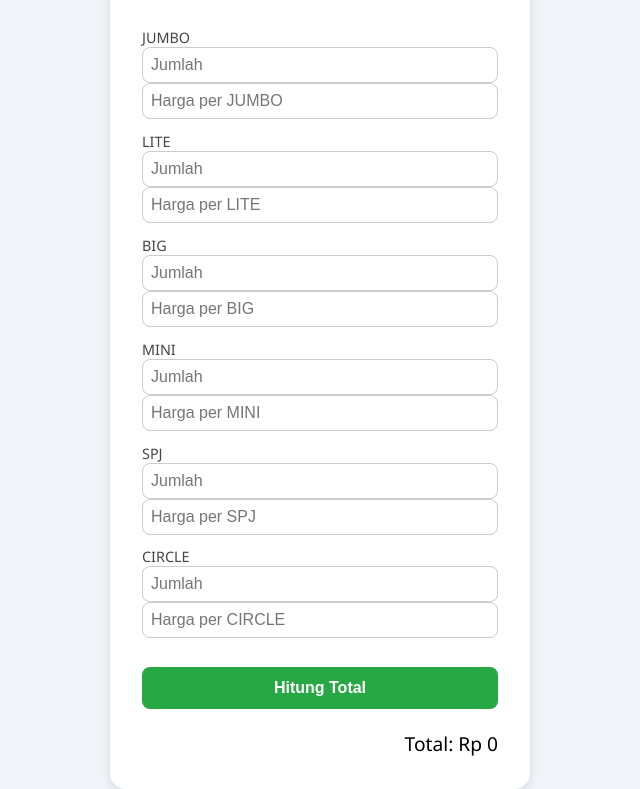
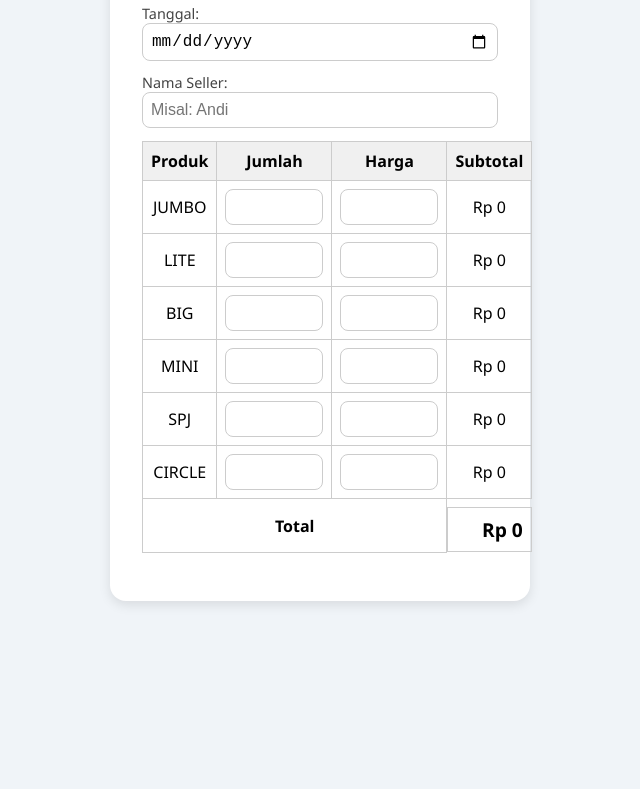
Before and after one commit to heruahmad1/rekapan-store, a plain HTML site: page index.html in a window 1280 px wide. Shown: the part 158-947 px from the top of the page, without its empty margins (320-960 px from the left). After the commit the page ends 800 px from the top, so only its background shows below. Drawn offline with Linux system fonts and the light colour scheme.

Commit message:
Update index.html

```diff
--- a/index.html
+++ b/index.html
@@ -3,78 +3,118 @@
 <head>
   <meta charset="UTF-8">
   <meta name="viewport" content="width=device-width, initial-scale=1.0">
-  <title>Kalkulator Penjualan</title>
+  <title>Rekapan Penjualan Sederhana</title>
   <link rel="stylesheet" href="style.css">
+  <style>
+    table {
+      width: 100%;
+      border-collapse: collapse;
+      margin-bottom: 1em;
+    }
+    th, td {
+      border: 1px solid #ccc;
+      padding: 8px;
+      text-align: center;
+    }
+    th {
+      background-color: #f0f0f0;
+    }
+    input[type="number"] {
+      width: 80px;
+    }
+    .total-row td {
+      font-weight: bold;
+    }
+  </style>
 </head>
 <body>
   <div class="container">
     <h1>Rekapan Penjualan</h1>
     <form id="sales-form">
       <label>
-        Tanggal
+        Tanggal:
         <input type="date" id="tanggal">
       </label>
       <label>
-        Nama Seller
+        Nama Seller:
         <input type="text" id="seller" placeholder="Misal: Andi">
       </label>
 
-      <h3>Input Jumlah & Harga</h3>
-
-      <label>
-        JUMBO
-        <input type="number" id="jumbo" placeholder="Jumlah">
-        <input type="number" id="harga-jumbo" placeholder="Harga per JUMBO">
-      </label>
-
-      <label>
-        LITE
-        <input type="number" id="lite" placeholder="Jumlah">
-        <input type="number" id="harga-lite" placeholder="Harga per LITE">
-      </label>
-
-      <label>
-        BIG
-        <input type="number" id="big" placeholder="Jumlah">
-        <input type="number" id="harga-big" placeholder="Harga per BIG">
-      </label>
-
-      <label>
-        MINI
-        <input type="number" id="mini" placeholder="Jumlah">
-        <input type="number" id="harga-mini" placeholder="Harga per MINI">
-      </label>
-
-      <label>
-        SPJ
-        <input type="number" id="spj" placeholder="Jumlah">
-        <input type="number" id="harga-spj" placeholder="Harga per SPJ">
-      </label>
-
-      <label>
-        CIRCLE
-        <input type="number" id="circle" placeholder="Jumlah">
-        <input type="number" id="harga-circle" placeholder="Harga per CIRCLE">
-      </label>
-
-      <button type="button" onclick="hitungTotal()">Hitung Total</button>
-      <div id="total">Total: Rp 0</div>
+      <table>
+        <thead>
+          <tr>
+            <th>Produk</th>
+            <th>Jumlah</th>
+            <th>Harga</th>
+            <th>Subtotal</th>
+          </tr>
+        </thead>
+        <tbody id="produk-body">
+          <tr>
+            <td>JUMBO</td>
+            <td><input type="number" id="jumbo" oninput="hitungSubtotal('jumbo')"></td>
+            <td><input type="number" id="harga-jumbo" oninput="hitungSubtotal('jumbo')"></td>
+            <td id="subtotal-jumbo">Rp 0</td>
+          </tr>
+          <tr>
+            <td>LITE</td>
+            <td><input type="number" id="lite" oninput="hitungSubtotal('lite')"></td>
+            <td><input type="number" id="harga-lite" oninput="hitungSubtotal('lite')"></td>
+            <td id="subtotal-lite">Rp 0</td>
+          </tr>
+          <tr>
+            <td>BIG</td>
+            <td><input type="number" id="big" oninput="hitungSubtotal('big')"></td>
+            <td><input type="number" id="harga-big" oninput="hitungSubtotal('big')"></td>
+            <td id="subtotal-big">Rp 0</td>
+          </tr>
+          <tr>
+            <td>MINI</td>
+            <td><input type="number" id="mini" oninput="hitungSubtotal('mini')"></td>
+            <td><input type="number" id="harga-mini" oninput="hitungSubtotal('mini')"></td>
+            <td id="subtotal-mini">Rp 0</td>
+          </tr>
+          <tr>
+            <td>SPJ</td>
+            <td><input type="number" id="spj" oninput="hitungSubtotal('spj')"></td>
+            <td><input type="number" id="harga-spj" oninput="hitungSubtotal('spj')"></td>
+            <td id="subtotal-spj">Rp 0</td>
+          </tr>
+          <tr>
+            <td>CIRCLE</td>
+            <td><input type="number" id="circle" oninput="hitungSubtotal('circle')"></td>
+            <td><input type="number" id="harga-circle" oninput="hitungSubtotal('circle')"></td>
+            <td id="subtotal-circle">Rp 0</td>
+          </tr>
+        </tbody>
+        <tfoot>
+          <tr class="total-row">
+            <td colspan="3">Total</td>
+            <td id="total">Rp 0</td>
+          </tr>
+        </tfoot>
+      </table>
     </form>
   </div>
 
   <script>
+    function hitungSubtotal(produk) {
+      const jumlah = parseInt(document.getElementById(produk).value) || 0;
+      const harga = parseInt(document.getElementById(`harga-${produk}`).value) || 0;
+      const subtotal = jumlah * harga;
+      document.getElementById(`subtotal-${produk}`).textContent = `Rp ${subtotal.toLocaleString("id-ID")}`;
+      hitungTotal();
+    }
+
     function hitungTotal() {
-      const getVal = id => parseInt(document.getElementById(id).value) || 0;
-
-      let total =
-        getVal("jumbo") * getVal("harga-jumbo") +
-        getVal("lite") * getVal("harga-lite") +
-        getVal("big") * getVal("harga-big") +
-        getVal("mini") * getVal("harga-mini") +
-        getVal("spj") * getVal("harga-spj") +
-        getVal("circle") * getVal("harga-circle");
-
-      document.getElementById("total").textContent = `Total: Rp ${total.toLocaleString("id-ID")}`;
+      const produkList = ["jumbo", "lite", "big", "mini", "spj", "circle"];
+      let total = 0;
+      produkList.forEach(p => {
+        const jumlah = parseInt(document.getElementById(p).value) || 0;
+        const harga = parseInt(document.getElementById(`harga-${p}`).value) || 0;
+        total += jumlah * harga;
+      });
+      document.getElementById("total").textContent = `Rp ${total.toLocaleString("id-ID")}`;
     }
   </script>
 </body>
```
